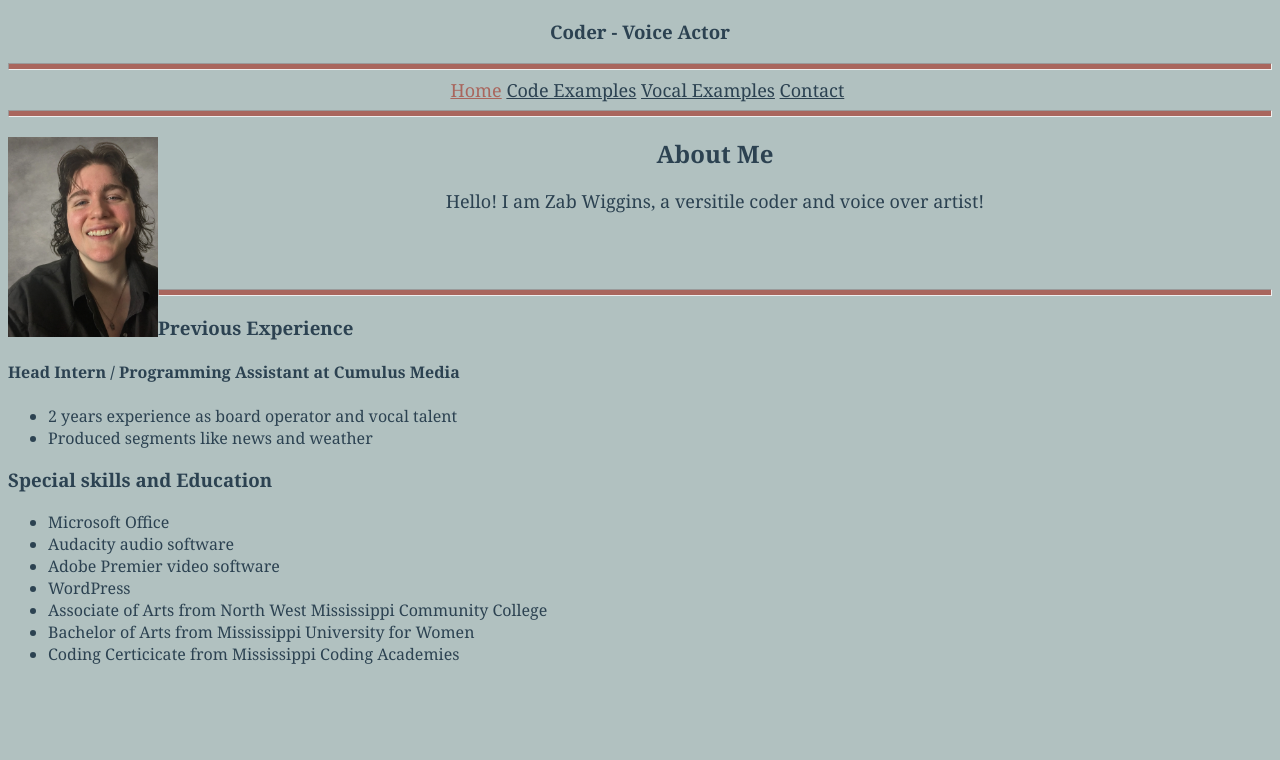
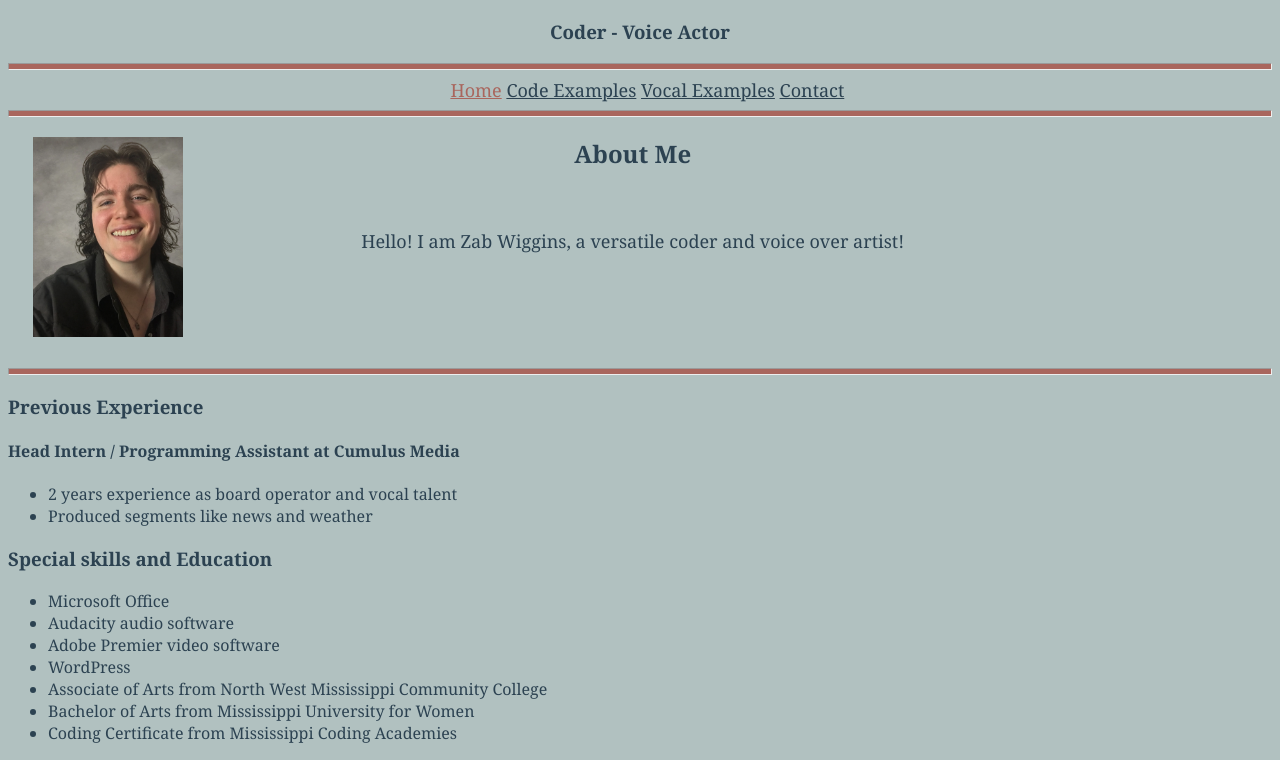
Before and after one commit to ZabWiggins/zabwiggins.github.io, a website: page index.html in a window 1280 px wide. Shown: the part 67-827 px from the top of the page. Before the commit the page ends 800 px from the top, so only its background shows below. Drawn offline with Linux system fonts and the light colour scheme.

Commit message:
Add files via upload

```diff
--- a/index.html
+++ b/index.html
@@ -18,12 +18,11 @@
       <a href="contact.html">Contact</a>
     </div>
     <hr />
+        <div id="about">
+            <img src="images/picture.jpg" id="pic">
+            <h2 id="about-me">About Me</h2>
+    <p id="bio">Hello! I am Zab Wiggins, a versatile coder and voice over artist!</p>
 
-    <div id="about">
-        <img src="images/picture.jpg" id="pic">
-        <h2 id="about-me">About Me</h2>
-
-    <p id="bio">Hello! I am Zab Wiggins, a versitile coder and voice over artist!</p>
   </div>
   <hr/>
     <h3 id="experience">Previous Experience<h3>
@@ -48,7 +47,7 @@
 
         <li>  Bachelor of Arts from Mississippi University for Women</li>
 
-       <li>Coding Certicicate from Mississippi Coding Academies</li>
+       <li>Coding Certificate from Mississippi Coding Academies</li>
       </ul>
   </body>
 </html>
--- a/style.css
+++ b/style.css
@@ -13,7 +13,6 @@ hr {
   width: 100;
   height: 5px;
   background-color: #a9665d;
-  position: relative;
 }
 #bio {
   text-align: center;
@@ -34,11 +33,24 @@ hr {
   color: #a9665d;
 }
 #pic {
+  padding-top: 0px;
+  padding-left: 25px;
+  padding-right: 0px;
+  height: 200px;
   width: 150px;
-  height: 200px;
   float: left;
   position: relative;
 }
 #about {
-  padding-bottom: 50px;
+  padding-bottom: 7%;
+  position: relative;
+  width: 85%;
 }
+#demo {
+  text-align: center;
+}
+#bio {
+  padding-left: 0px;
+  padding-top: 40px;
+  padding-bottom: 0px;
+}
```
Also changed, not shown: voice-acting.html (+13 -11 lines).
